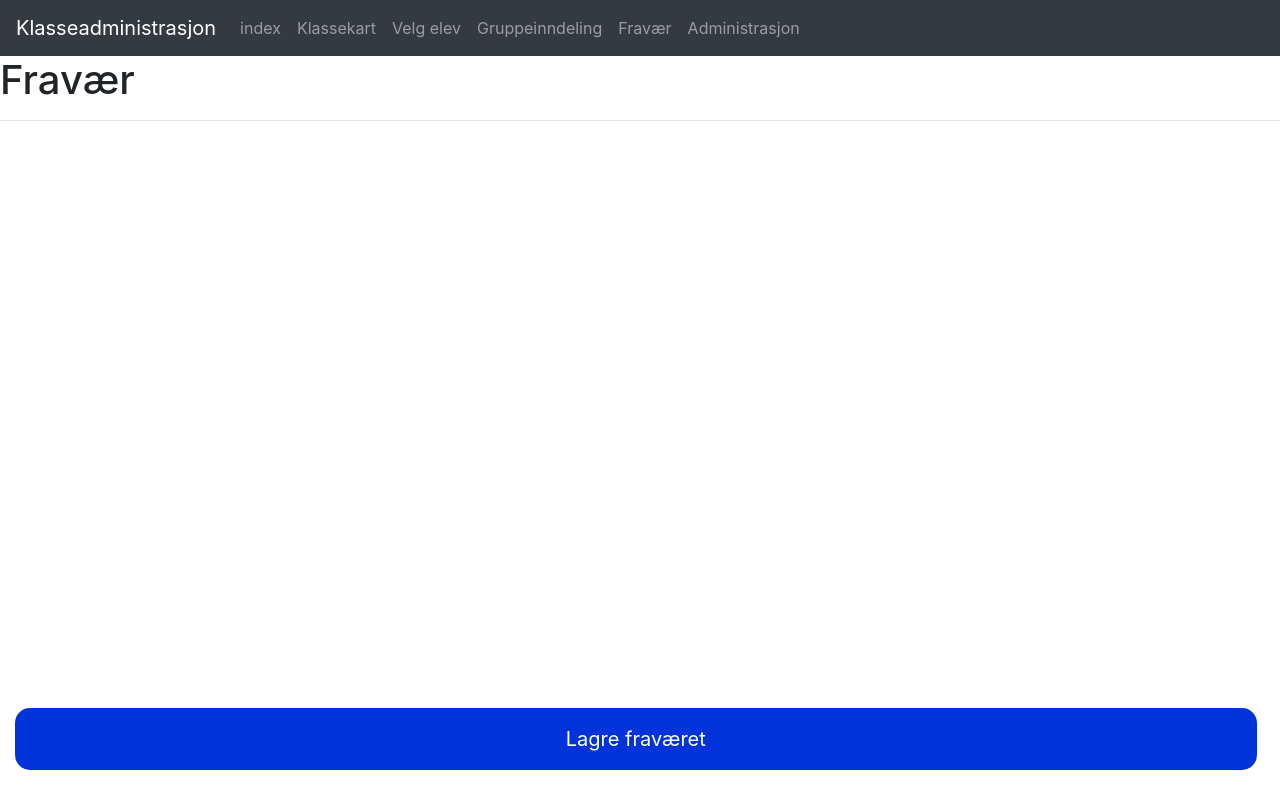
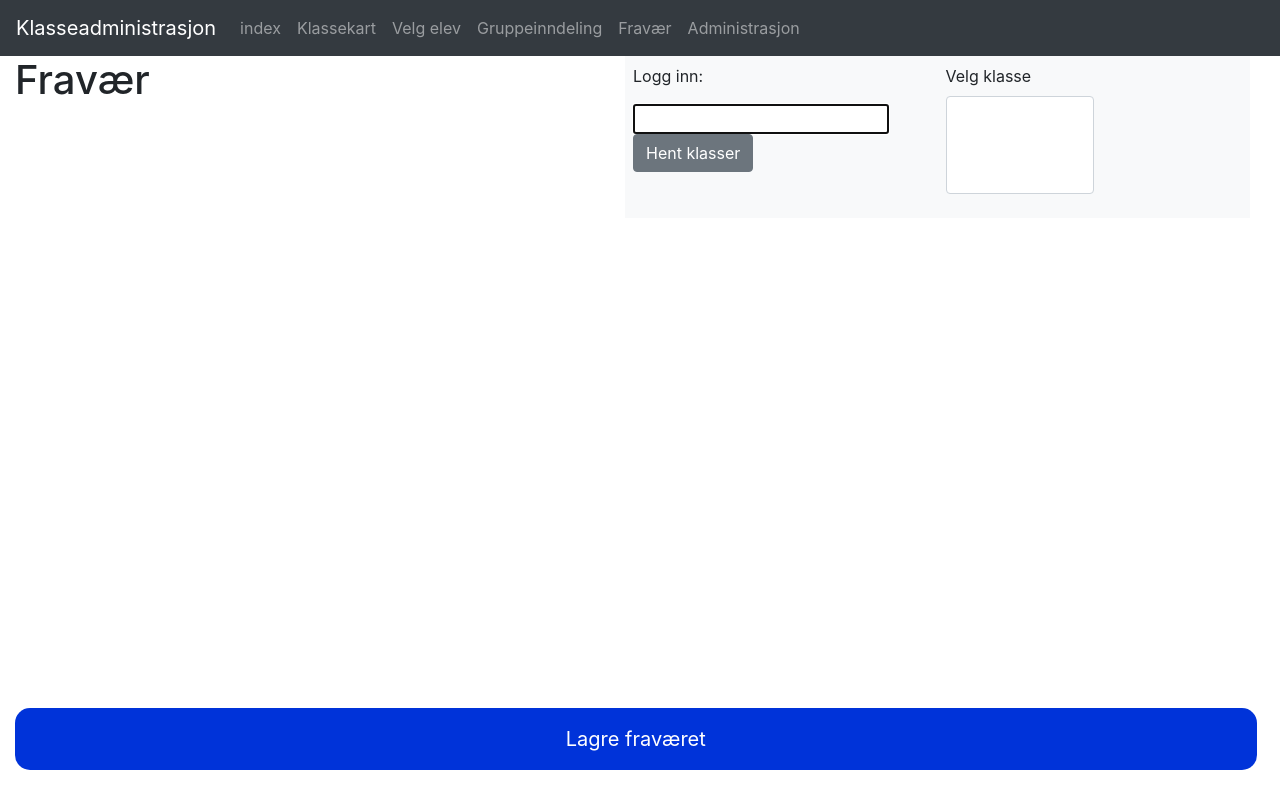
Before and after one commit to jon2m/klasseadmin, a plain HTML site: page Fravær.html in a window 1280 px wide. Drawn offline with nearby package versions, Linux system fonts and the light colour scheme.

Commit message:
fikse konflikt

```diff
--- a/Fravær.html
+++ b/Fravær.html
@@ -86,9 +86,26 @@
             </div>
         </nav>
 
-        <h1>Fravær</h1>
+        <div class='row col-12'>
+            <h1 class='col-6'>Fravær</h1>
+            <!-- '''' -->
+            <!-- MIDLERTIDIG 'INNLOGGING' -->
+            <div class='p-2 bg-light col'>
+                <p class='text-left'>Logg inn:</p>
+                <input id='laerer_id'></input>
+                <button id='btn_laerer' class='btn btn-md btn-secondary'>Hent klasser</button>
+            </div>
 
-        <hr>
+            <div class='p-2 bg-light col'>
+                <div class="form-group">
+                    <label for="valg_klassekoder">Velg klasse</label>
+                    <select multiple class="form-control col-lg-6" id="valg_klassekoder">
+                        <!-- genererte options -->
+                    </select>
+                </div>
+            </div>
+            <!-- '''' -->
+        </div>
 
         <div id="elevListe">
         </div>
```
Also changed, not shown: 1 other file.
